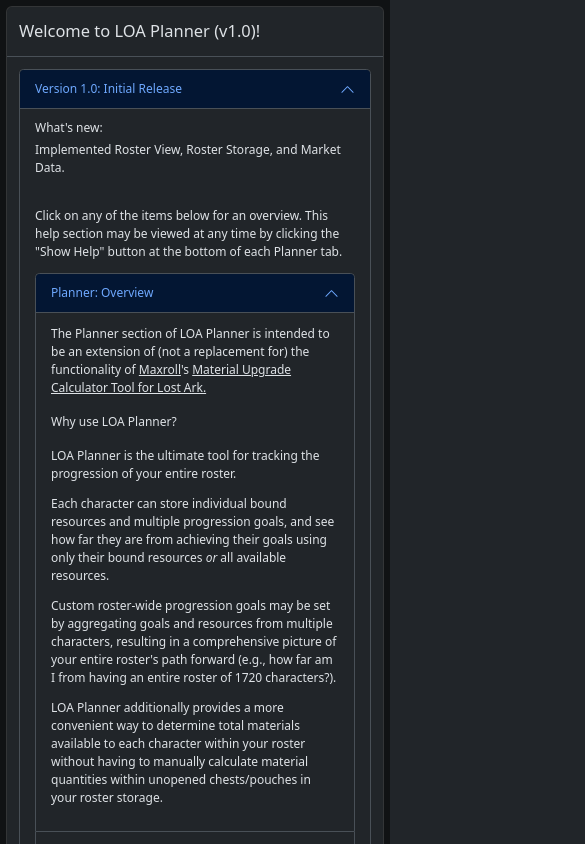
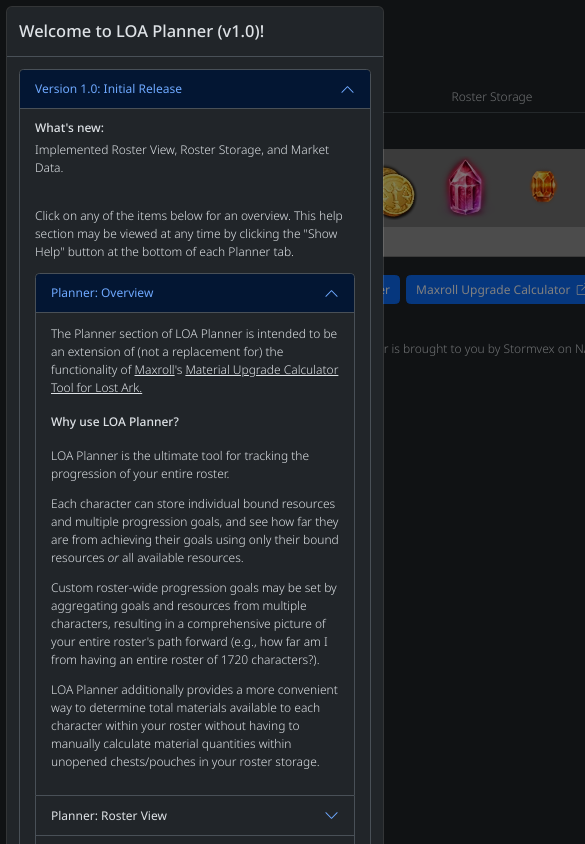
Before and after one commit to md842/loa-planner, a React (Vite) app: page / in a window 390 px wide. Shown: the top 844 px of the page, 585 px wide, since content can reach past the window. Built offline with nearby package versions, Linux system fonts and the light colour scheme.

Commit message:
Responsive scaling improvements
All Planner components now display correctly on very small (e.g., phone) screens.

```diff
--- a/src/App.css
+++ b/src/App.css
@@ -1,19 +1,49 @@
 /* All pages common styling */
 
+body{
+  font-family: "Noto Sans", var(--bs-body-font-family) !important;
+  font-weight: 300 !important;
+}
+
 /* Responsive font size scaling */
-@media (min-width: 1920px){
+@media (max-width: 1599px){
   :root{
-    font-size: 1rem;
+    /* Use user's font size setting up to a maximum of 14px */
+    font-size: clamp(0px, 1rem, 14px);
   }
 }
-@media (max-width: 1920px){
+@media (max-width: 1199px){
   :root{
-    font-size: 0.875rem;
+    /* Use user's font size setting up to a maximum of 12px */
+    font-size: clamp(0px, 1rem, 12px);
   }
 }
-@media (max-width: 1080px){
-  :root{
-    font-size: 0.75rem;
+@media (max-width: 1079px){
+  /* Components require a minimum width of 960px to display correctly, override
+     container max-widths on very small screens to maintain correct display. */
+  body{
+    min-width: 984px; /* 960px + 1rem left/right margins */
+  }
+  .main-container{
+    max-width: 960px !important; /* Overrides Bootstrap max-width: 720px */
+  }
+  .component-container{
+    max-width: unset !important; /* Overrides Bootstrap max-width: 720px */
+  }
+  .main-container .container-table{
+    max-width: unset; /* Overrides Bootstrap max-width: 720px */
+  }
+
+  .modal{
+    /* Bootstrap Modal vertical placement appears to break down on very small
+       screens (e.g., phones), this fixes it. */
+    height: 100vh !important; /* Overrides Bootstrap height: 100% */
+  }
+  .modal-backdrop{
+    /* Bootstrap Modal backdrop does not account for scrolling on small
+       screens, resulting in incomplete backdrop coverage. This fixes it. */
+    min-width: 984px; /* Accounts for horizontal scrolling */
+    height: 100% !important; /* Accounts for vertical scrolling */
   }
 }
 
@@ -37,12 +67,3 @@
 [data-bs-theme="light"]{
   --bs-link-hover-color-rgb: 89, 92, 95 !important;
 }
-
-body{
-  font-family: "Noto Sans", system-ui;
-  font-weight: 300;
-}
-
-main{
-  margin: 0% 5% 0% 5%; /* top, right, bottom, left */
-}
--- a/src/components/layout/Header.tsx
+++ b/src/components/layout/Header.tsx
@@ -25,13 +25,10 @@ export default function Header(){
   }
 
   useEffect(() => {
-    if (darkMode) // Apply dark mode
-      document.documentElement.setAttribute('data-bs-theme', "dark");
-    else // Apply light mode
-      document.documentElement.setAttribute('data-bs-theme', "light");
+    // Apply appropriate Bootstrap theme for the value of darkMode
+    document.documentElement.setAttribute('data-bs-theme', darkMode ? "dark" : "light");
 
-    /* Save dark/light mode setting to local storage, allows dark/light mode
-       setting to persist between sessions */
+    // Allows dark mode setting to persist between sessions
     localStorage.setItem('darkMode', darkMode.toString());
   }, [darkMode]); // Runs on mount and when darkMode changes
 
--- a/src/components/planner/MarketDataView.tsx
+++ b/src/components/planner/MarketDataView.tsx
@@ -20,7 +20,7 @@ export function MarketDataView(){
 	return(
     <>
       <PlannerTutorialModal defaultActiveKey="3" modalVis={modalVis} setModalVis={setModalVis}/>
-      <Container fluid>
+      <Container className="component-container p-0" fluid>
         <MarketDataTable
           title="Fusion Materials"
           color="#F90"
--- a/src/components/planner/RosterStorageView.tsx
+++ b/src/components/planner/RosterStorageView.tsx
@@ -36,7 +36,7 @@ export function RosterStorageView(){
 	return(
     <>
       <PlannerTutorialModal defaultActiveKey="2" modalVis={modalVis} setModalVis={setModalVis}/>
-      <Container fluid="md">
+      <Container className="component-container p-0" fluid="md">
         <Row>
           <Col className="d-flex flex-column">
             <RosterStorageTable
--- a/src/components/planner/RosterView.tsx
+++ b/src/components/planner/RosterView.tsx
@@ -40,7 +40,7 @@ export function RosterView(){
 	return(
     <>
       <PlannerTutorialModal defaultActiveKey="1" modalVis={modalVis} setModalVis={setModalVis}/>
-      <Container fluid="md">
+      <Container className="component-container p-0" fluid="md">
         {rosterOnTop && /* If true, render RosterCard above CharacterCards. */
           <RosterCard
             chars={chars}
--- a/src/pages/PlannedFeatures.tsx
+++ b/src/pages/PlannedFeatures.tsx
@@ -1,6 +1,6 @@
 export function PlannedFeatures(){
   return(
-    <main>
+    <main className="mx-5">
       <h5 className="mb-4">Here's a look at features I'm working on, in order of priority:</h5>
 
       <h6>Calculators (New Page)</h6>
--- a/src/pages/Planner.tsx
+++ b/src/pages/Planner.tsx
@@ -53,6 +53,7 @@ export function Planner(){
 
   return(
     <main>
+      <Container className="main-container p-0">
         <PlannerSyncContext value={
           {
             marketDataChanged: marketDataChanged,
@@ -103,6 +104,7 @@ export function Planner(){
             }
           </Tabs>
         </PlannerSyncContext>
+      </Container>
     </main>
   );
 }
```
Lines whose indentation alone changed are shown as unchanged.
